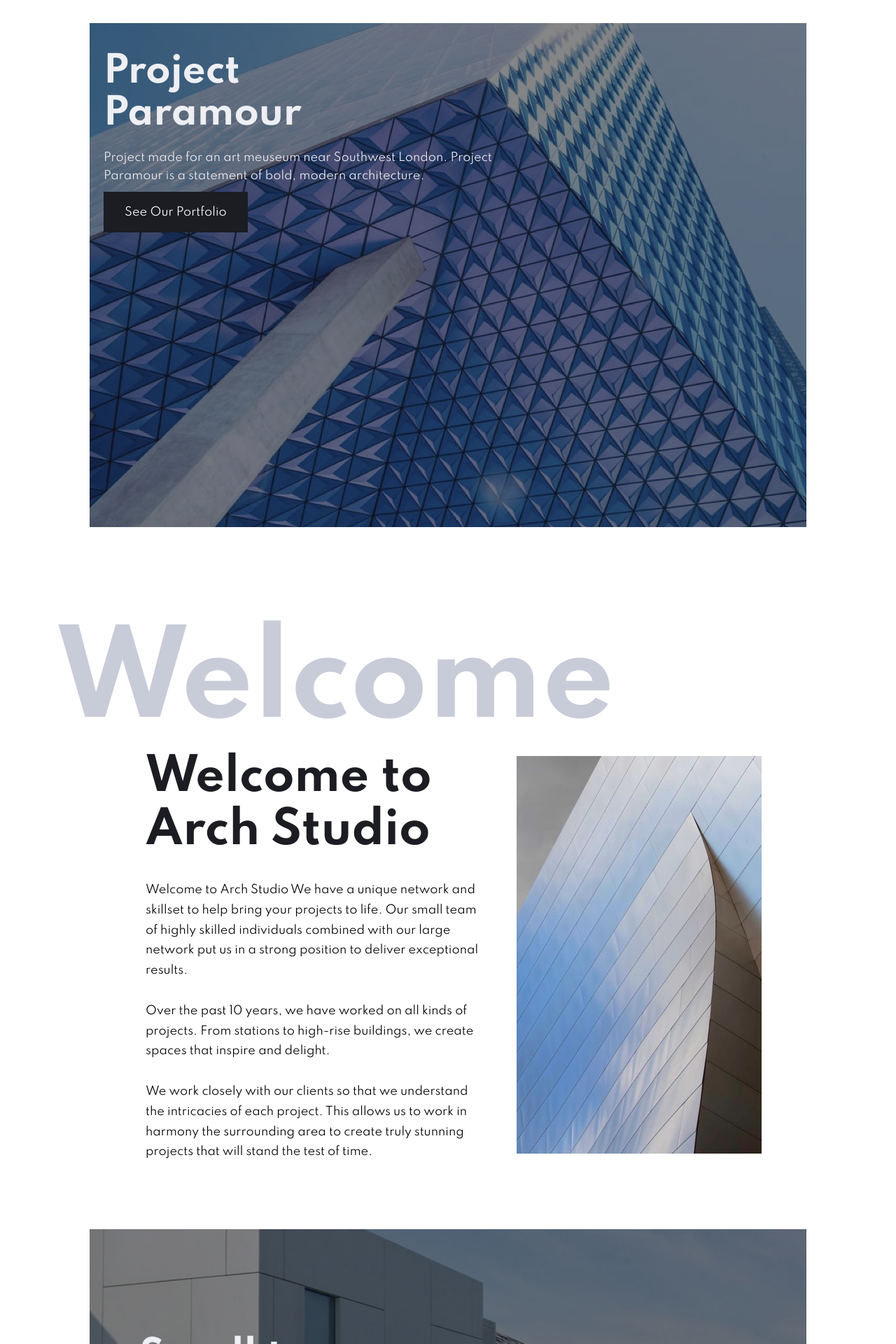
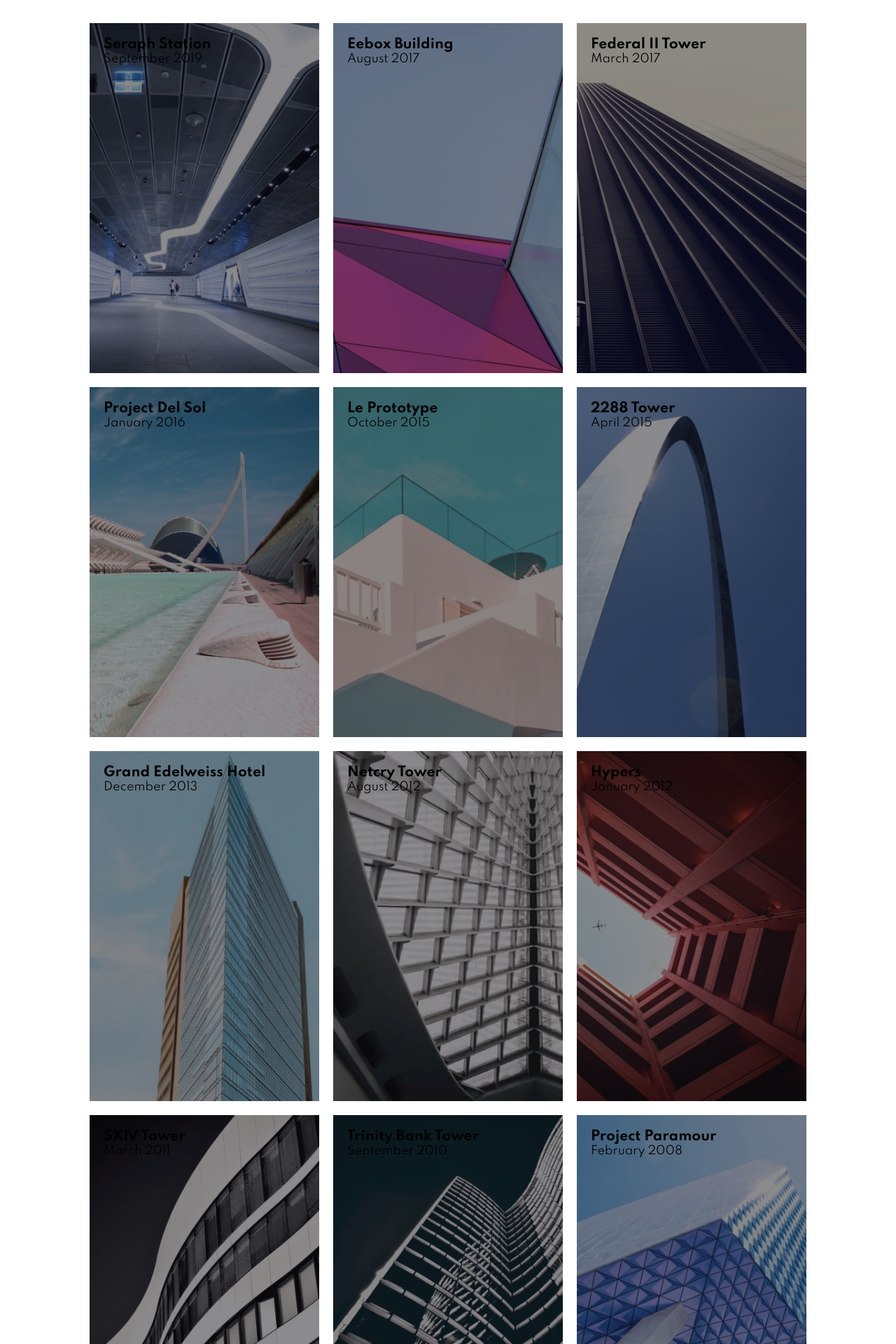
Before and after one commit to monsterkosh/arch, a React (Create React App) app: page / in a window 1280 px wide. Shown: the part 100-2020 px from the top of the page at 70% size. Built offline with nearby package versions, Linux system fonts and the light colour scheme.

Commit message:
[MAKE:FILE] PortfolioPage

```diff
--- a/src/App.js
+++ b/src/App.js
@@ -1,10 +1,16 @@
-import Home from './views/Home';
+import HomePage from './views/homePage';
 import './styles/globalStyles.css';
+import PortfolioPage from './views/portfolioPage';
+import Navbar from './components/Navbar';
+import Footer from './components/Footer';
 
 function App() {
   return (
     <div className='container'>
-      <Home />
+      <Navbar />
+      {/* <HomePage /> */}
+      <PortfolioPage />
+      <Footer />
     </div>
   );
 }
--- /dev/null
+++ b/src/components/Portfolio.jsx
@@ -0,0 +1,74 @@
+import React from 'react';
+import styles from '../styles/portfolio.module.css';
+import PortfolioCard from './PortfolioCard';
+
+const Portfolio = () => {
+  return (
+    <div className={styles.portfolio}>
+      <div className={styles.portfolio__images_container}>
+        <PortfolioCard
+          classes={`${styles.featured__image_card} ${styles.seraph}`}
+          title={'Seraph Station'}
+          date={'September 2019'}
+        />
+        <PortfolioCard
+          classes={`${styles.featured__image_card} ${styles.eebox}`}
+          title={'Eebox Building'}
+          date={'August 2017'}
+        />
+        <PortfolioCard
+          classes={`${styles.featured__image_card} ${styles.federal}`}
+          title={'Federal II Tower'}
+          date={'March 2017'}
+        />
+        <PortfolioCard
+          classes={`${styles.featured__image_card} ${styles.sol}`}
+          title={'Project Del Sol'}
+          date={'January 2016'}
+        />
+        <PortfolioCard
+          classes={`${styles.featured__image_card} ${styles.proto}`}
+          title={'Le Prototype'}
+          date={'October 2015'}
+        />
+        <PortfolioCard
+          classes={`${styles.featured__image_card} ${styles.arch}`}
+          title={'2288 Tower'}
+          date={'April 2015'}
+        />
+        <PortfolioCard
+          classes={`${styles.featured__image_card} ${styles.hotel}`}
+          title={'Grand Edelweiss Hotel'}
+          date={'December 2013'}
+        />
+        <PortfolioCard
+          classes={`${styles.featured__image_card} ${styles.netcry}`}
+          title={'Netcry Tower'}
+          date={'August 2012'}
+        />
+        <PortfolioCard
+          classes={`${styles.featured__image_card} ${styles.hypers}`}
+          title={'Hypers'}
+          date={'January 2012'}
+        />
+        <PortfolioCard
+          classes={`${styles.featured__image_card} ${styles.v}`}
+          title={'SXIV Tower'}
+          date={'March 2011'}
+        />
+        <PortfolioCard
+          classes={`${styles.featured__image_card} ${styles.trinity}`}
+          title={'Trinity Bank Tower'}
+          date={'September 2010'}
+        />
+        <PortfolioCard
+          classes={`${styles.featured__image_card} ${styles.paramour}`}
+          title={'Project Paramour'}
+          date={'February 2008'}
+        />
+      </div>
+    </div>
+  );
+};
+
+export default Portfolio;
--- /dev/null
+++ b/src/components/PortfolioCard.jsx
@@ -0,0 +1,15 @@
+import React from 'react';
+import styles from '../styles/portfolio.module.css';
+
+const PortfolioCard = ({ classes, title, date }) => {
+  return (
+    <div className={classes}>
+      <div className={styles.featured__image_text}>
+        <h3>{title}</h3>
+        <p>{date}</p>
+      </div>
+    </div>
+  );
+};
+
+export default PortfolioCard;
--- /dev/null
+++ b/src/styles/portfolio.module.css
@@ -0,0 +1,178 @@
+.portfolio__images_container {
+    display: grid;
+    grid-template-columns: repeat(3, 1fr);
+    gap: 20px;
+    margin: 3rem 0 7rem 0;
+}
+
+.featured__image_card {
+    background-size: cover;
+    background-repeat: no-repeat;
+    background-position: center;
+    padding: 20px;
+    min-height: 500px;
+    box-shadow: inset 0 0 0 1000px rgba(17, 16, 19, 0.486);
+}
+
+
+.seraph {
+    background-image: url('../assets/portfolio/desktop/image-seraph.jpg');
+}
+
+.eebox {
+    background-image: url('../assets/portfolio/desktop/image-eebox.jpg');
+}
+
+.federal {
+    background-image: url('../assets/portfolio/desktop/image-federal.jpg');
+}
+
+.sol {
+    background-image: url('../assets/portfolio/desktop/image-del-sol.jpg');
+}
+
+.proto {
+    background-image: url('../assets/portfolio/desktop/image-prototype.jpg');
+}
+
+.arch {
+    background-image: url('../assets/portfolio/desktop/image-228b.jpg');
+}
+
+.hotel {
+    background-image: url('../assets/portfolio/desktop/image-edelweiss.jpg');
+}
+
+.netcry {
+    background-image: url('../assets/portfolio/desktop/image-netcry.jpg');
+}
+
+.hypers {
+    background-image: url('../assets/portfolio/desktop/image-hypers.jpg');
+}
+
+.v {
+    background-image: url('../assets/portfolio/desktop/image-sxiv.jpg');
+}
+
+.trinity {
+    background-image: url('../assets/portfolio/desktop/image-trinity.jpg');
+}
+
+.paramour {
+    background-image: url('../assets/portfolio/desktop/image-paramour.jpg');
+}
+
+
+/* RESPONSIVE */
+
+@media (max-width: 1000px) {
+    .portfolio__images_container {
+        grid-template-columns: repeat(2, 1fr);
+    }
+
+    .seraph {
+        background-image: url('../assets/portfolio/tablet/image-seraph.jpg');
+    }
+
+    .eebox {
+        background-image: url('../assets/portfolio/tablet/image-eebox.jpg');
+    }
+
+    .federal {
+        background-image: url('../assets/portfolio/tablet/image-federal.jpg');
+    }
+
+    .sol {
+        background-image: url('../assets/portfolio/tablet/image-del-sol.jpg');
+    }
+
+    .proto {
+        background-image: url('../assets/portfolio/tablet/image-prototype.jpg');
+    }
+
+    .arch {
+        background-image: url('../assets/portfolio/tablet/image-228b.jpg');
+    }
+
+    .hotel {
+        background-image: url('../assets/portfolio/tablet/image-edelweiss.jpg');
+    }
+
+    .netcry {
+        background-image: url('../assets/portfolio/tablet/image-netcry.jpg');
+    }
+
+    .hypers {
+        background-image: url('../assets/portfolio/tablet/image-hypers.jpg');
+    }
+
+    .v {
+        background-image: url('../assets/portfolio/desktop/image-sxiv.jpg');
+    }
+
+    .trinity {
+        background-image: url('../assets/portfolio/desktop/image-trinity.jpg');
+    }
+
+    .paramour {
+        background-image: url('../assets/portfolio/desktop/image-paramour.jpg');
+    }
+}
+
+
+
+
+@media (max-width: 700px) {
+    .portfolio__images_container {
+        grid-template-columns: repeat(1, 1fr);
+    }
+
+    .seraph {
+        background-image: url('../assets/portfolio/desktop/image-seraph.jpg');
+    }
+
+    .eebox {
+        background-image: url('../assets/portfolio/desktop/image-eebox.jpg');
+    }
+
+    .federal {
+        background-image: url('../assets/portfolio/desktop/image-federal.jpg');
+    }
+
+    .sol {
+        background-image: url('../assets/portfolio/desktop/image-del-sol.jpg');
+    }
+
+    .proto {
+        background-image: url('../assets/portfolio/desktop/image-prototype.jpg');
+    }
+
+    .arch {
+        background-image: url('../assets/portfolio/desktop/image-228b.jpg');
+    }
+
+    .hotel {
+        background-image: url('../assets/portfolio/desktop/image-edelweiss.jpg');
+    }
+
+    .netcry {
+        background-image: url('../assets/portfolio/desktop/image-netcry.jpg');
+    }
+
+    .hypers {
+        background-image: url('../assets/portfolio/desktop/image-hypers.jpg');
+    }
+
+    .v {
+        background-image: url('../assets/portfolio/desktop/image-sxiv.jpg');
+    }
+
+    .trinity {
+        background-image: url('../assets/portfolio/desktop/image-trinity.jpg');
+    }
+
+    .paramour {
+        background-image: url('../assets/portfolio/mobile/image-paramour.jpg');
+    }
+}
--- a/src/views/Home.jsx
+++ b/src/views/homePage.js
@@ -1,22 +1,18 @@
 import React from 'react';
 import Featured from '../components/Featured';
-import Footer from '../components/Footer';
 import Hero from '../components/Hero';
 import Ideas from '../components/Ideas';
-import Navbar from '../components/Navbar';
 import Welcome from '../components/Welcome';
 
-const Home = () => {
+const homePage = () => {
   return (
     <>
-      <Navbar />
       <Hero />
       <Welcome />
       <Ideas />
       <Featured />
-      <Footer />
     </>
   );
 };
 
-export default Home;
+export default homePage;
--- /dev/null
+++ b/src/views/portfolioPage.js
@@ -0,0 +1,12 @@
+import React from 'react';
+import Portfolio from '../components/Portfolio';
+
+const portfolioPage = () => {
+  return (
+    <>
+      <Portfolio />
+    </>
+  );
+};
+
+export default portfolioPage;
```
